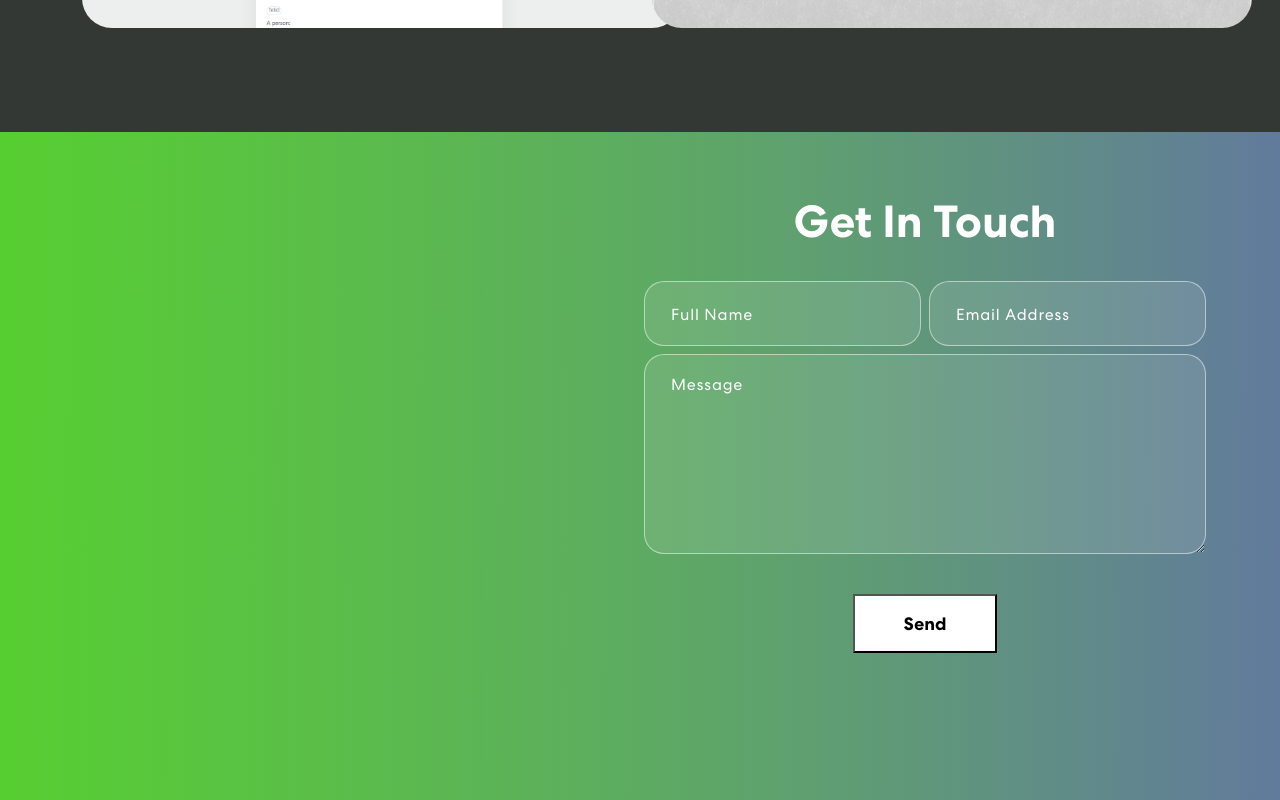
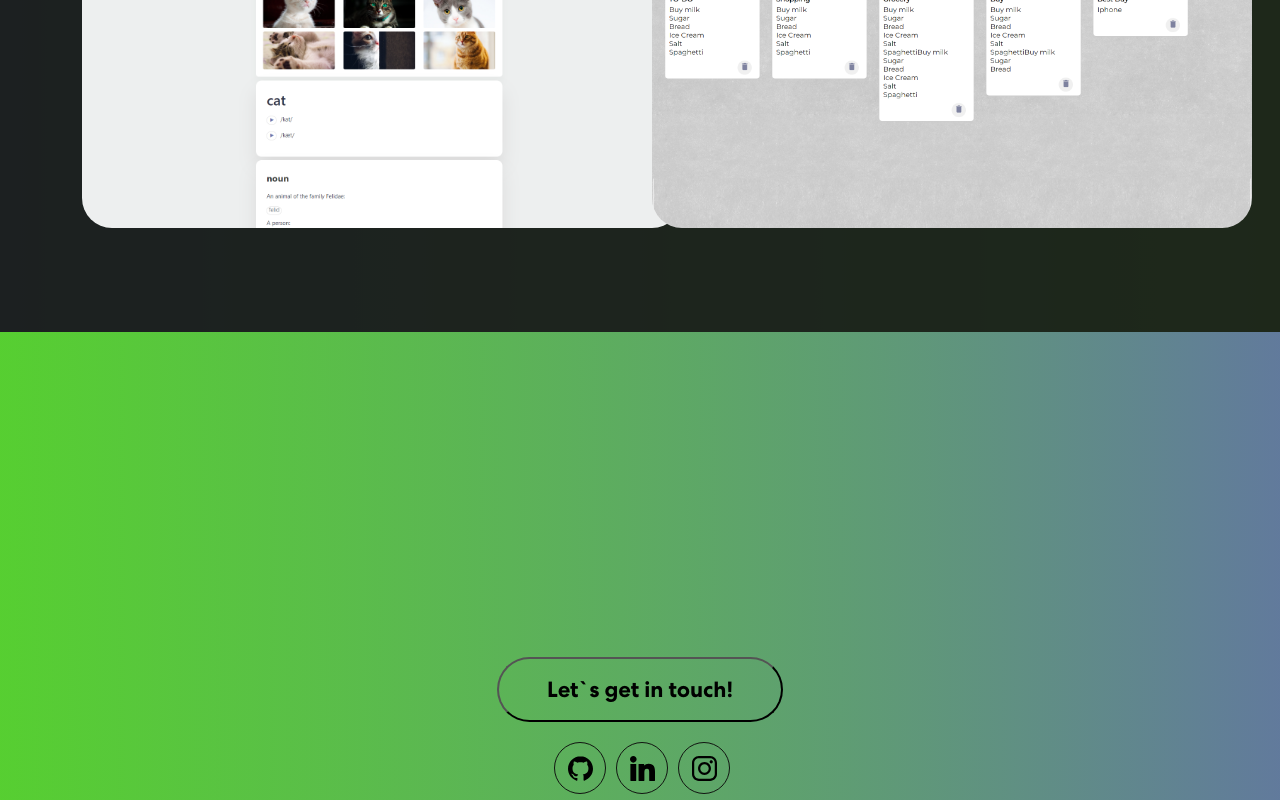
Before and after one commit to crsbka/portfolio, a React (Create React App) app: page / in a window 1280 px wide. Shown: the part 1740-2540 px from the top of the page. Built offline with nearby package versions, Linux system fonts and the light colour scheme.

Commit message:
Add Footer

```diff
--- a/src/App.css
+++ b/src/App.css
@@ -52,6 +52,7 @@ h1, h2, h3, h4, h5, h6 {
 }
 
 /* Navbar Css */
+
 nav.navbar {
   padding: 18px 0;
   position: fixed;
@@ -61,7 +62,7 @@ nav.navbar {
   transition:  0.32s ease-in-out;
 }
 nav.navbar.scrolled {
-  padding: 0px 0;
+  padding: 0 0;
   background-color: #121212;
 }
 nav.navbar a.navbar-brand {
@@ -134,13 +135,14 @@ span.navbar-text {
   position: relative;
   background-color: transparent;
   transition: 0.3s ease-in-out;
+  border-radius: 100px;
 }
 .navbar-text button span {
   z-index: 1;
 }
 .navbar-text button::before {
   content: "";
-  width: 0%;
+  width: 0;
   height: 100%;
   position: absolute;
   background-color: #fff;
@@ -148,6 +150,7 @@ span.navbar-text {
   top: 0;
   z-index: -1;
   transition: 0.3s ease-in-out;
+  border-radius: 100px;
 }
 .navbar-text button:hover {
   color: #121212;
@@ -225,7 +228,7 @@ nav.navbar .navbar-toggler[aria-expanded="true"] .navbar-toggler-icon {
   margin: 150px 50px 0 100px;
   font-weight: 400;
   color: #fff;
-  padding: 10px 34px;
+  padding: 70px 34px;
   font-size: 18px;
   text-align: justify;
 }
@@ -234,7 +237,7 @@ nav.navbar .navbar-toggler[aria-expanded="true"] .navbar-toggler-icon {
   font-size: 50px;
 }
 .banner-text h1:hover{
-  color: black;
+  color: rgba(70, 239, 44, 0.76);
   cursor: default;
   transition: 0.4s ease-in-out;
 
@@ -265,7 +268,7 @@ nav.navbar .navbar-toggler[aria-expanded="true"] .navbar-toggler-icon {
   border-radius: 80px;
   text-align: center;
   padding: 15px 50px;
-  margin-top: -60px;
+  margin-top: 20px;
 }
 
 .skill h2 {
@@ -300,7 +303,7 @@ nav.navbar .navbar-toggler[aria-expanded="true"] .navbar-toggler-icon {
 .project {
   padding: 80px 0;
   position: relative;
-  background-color: #343834;
+  background-color: rgba(23, 26, 23, 0.93);
 }
 .project h2 {
   font-size: 45px;
@@ -334,7 +337,7 @@ nav.navbar .navbar-toggler[aria-expanded="true"] .navbar-toggler-icon {
 }
 .proj-imgbx::before {
   content: "";
-  background: linear-gradient(90.21deg, #ded7da -5.91%, #814686 111.58%);
+  background: linear-gradient(90.21deg, #6d76ab -5.91%, #58e711 111.58%);
   opacity: 0.85;
   position: absolute;
   left: 0;
@@ -390,72 +393,97 @@ nav.navbar .navbar-toggler[aria-expanded="true"] .navbar-toggler-icon {
 /************ Contact form ************/
 .contact {
   background: linear-gradient(90.21deg, rgba(81, 245, 0, 0.74) -5.91%, #626dab 111.58%);
-  padding: 60px 0 200px 0;
+  padding: 300px 0 300px 0;
 }
 
-.contact h2 {
-  font-size: 45px;
+.contact button {
   font-weight: 700;
-  margin-bottom: 30px;
-}
-.contact form input, .contact form textarea {
-  width: 100%;
-  background: rgba(255, 255, 255, 0.1);
-  border: 1px solid rgba(255, 255, 255, 0.5);
-  border-radius: 20px;
-  color: #fff;
-  margin: 0 0 8px 0;
-  padding: 18px 26px;
-  font-weight: 500;
-  font-size: 18px;
-  letter-spacing: 0.8px;
-  transition: 0.3s ease-in-out;
-}
-.contact form input:focus, .contact form textarea:focus {
-  background: rgba(255, 255, 255, 1);
-  color: #121212;
-}
-.contact form input::placeholder, .contact form textarea::placeholder {
-  font-size: 16px;
-  font-weight: 400;
-  color: #fff;
-}
-.contact form input:focus::placeholder, .contact form textarea:focus::placeholder {
-  color: #121212;
-  opacity: 0.8;
-}
-.contact form button {
-  font-weight: 700;
-  color: #000;
-  background-color: #fff;
+  color: #000000;
+  background-color: #fff0;
   padding: 14px 48px;
-  font-size: 18px;
+  font-size: 22px;
   margin-top: 25px;
-  border-radius: 0;
   position: relative;
   transition: 0.3s ease-in-out;
+  border-radius: 100px;
 }
-.contact form button span {
-  z-index: 1;
-  position: relative;
-}
-.contact form button:hover {
-  color: #fff;
-}
-.contact form button::before {
+
+.contact button::before {
   content: "";
-  background: #121212;
+  background: #67e500;
   width: 0;
   height: 100%;
   position: absolute;
   top: 0;
   left: 0;
-  z-index: 0;
+  z-index: -1;
+  transition: 0.3s ease-in-out;
+  border-radius: 100px;
+}
+.contact button:hover::before {
+  width: 100%;
+}
+
+.contact button:hover {
+  color: #171a17;
+}
+
+
+
+
+
+/*** contact social icon**/
+.contact .social-icon {
+  display: inline-block;
+  margin-left: 14px;
+  margin-top: 20px;
+}
+.contact .social-icon a {
+  width: 52px;
+  height: 52px;
+  background: rgba(217, 217, 217, 0);
+  display: inline-flex;
+  border-radius: 50%;
+  margin-right: 10px;
+  align-items: center;
+  justify-content: center;
+  line-height: 1;
+  border: 1px solid rgb(17, 21, 17);
+}
+.contact .social-icon a::before {
+  content: "";
+  width: 52px;
+  height: 52px;
+  position: absolute;
+  background-color: rgba(98, 220, 15, 0.35);
+  border-radius: 50%;
+  transform: scale(0);
   transition: 0.3s ease-in-out;
 }
-.contact form button:hover::before {
-  width: 100%;
+.contact .social-icon a:hover::before {
+  transform: scale(1);
 }
+.contact .social-icon a img {
+  width: 50%;
+  z-index: 1;
+  transition: 0.3s ease-in-out;
+}
+.contact .social-icon a:hover img {
+  filter: brightness(0) saturate(100%) invert(0%) sepia(7%) saturate(98%) hue-rotate(346deg) brightness(95%) contrast(86%);
+}
+
+
+/***Footer***/
+.footer{
+  background: rgba(23, 26, 23, 0.93);
+  text-align: center;
+  padding: 25px 50px;
+}
+.footer h6{
+margin-bottom: 10px;
+}
+
+
 
 
 .App-header {
--- a/src/App.js
+++ b/src/App.js
@@ -3,7 +3,9 @@ import NavBar from "./components/NavBar";
 import Banner from "./components/Banner";
 import {Skills} from "./components/Skills"
 import {Projects} from "./components/Projects";
-import {Contact} from "./components/Contact";
+import Contact from "./components/Contact";
+import Footer from "./components/Footer";
+
 
 
 function App() {
@@ -15,6 +17,10 @@ function App() {
             <Skills/>
             <Projects/>
             <Contact/>
+            <Footer />
+
+
+
         </div>
     );
 }
--- a/src/components/Contact.js
+++ b/src/components/Contact.js
@@ -1,84 +1,23 @@
-import {useState} from "react";
-import {Container, Row, Col} from "react-bootstrap";
+import React from "react";
+import navIcon3 from "../assets/img/github-logo.svg";
+import navIcon2 from "../assets/img/linkedin-logo.svg";
+import navIcon1 from "../assets/img/instagram-logo.svg";
 
 
-export const Contact = () => {
-    const formInitialDetails = {
-        fullName: '',
-        email: '',
-        message: ''
-    }
-    const [formDetails, setFormDetails] = useState(formInitialDetails);
-    const [buttonText, setButtonText] = useState('Send');
-    const [status, setStatus] = useState({});
-
-    const onFormUpdate = (category, value) => {
-        setFormDetails({
-            ...formDetails,
-            [category]: value
-        })
-    }
-
-    const handleSubmit = async (e) => {
-        e.preventDefault();
-        setButtonText("Sending...");
-        let response = await fetch("http://localhost:5000/contact", {
-            method: "POST",
-            headers: {
-                "Content-Type": "application/json;charset=utf-8",
-            },
-            body: JSON.stringify(formDetails),
-        });
-        setButtonText("Send");
-        let result = await response.json();
-        setFormDetails(formInitialDetails);
-        if (result.code == 200) {
-            setStatus({succes: true, message: 'Message sent successfully'});
-        } else {
-            setStatus({succes: false, message: 'Something went wrong, please try again later.'});
-        }
-    };
+export default function Contact() {
 
     return (
-        <section className="contact">
-            <Container>
-                <Row className="align-items-center">
-                    <Col size={12} md={6}>
+        <div className="contact">
+            <div className="contact-button">
+                <button onClick={() => window.location = 'mailto:crsbka@bk.ru'}>Let`s get in touch!</button>
+            </div>
+            <div className="social-icon">
+                <a href="https://github.com/crsbka"><img src={navIcon3} alt="git"/></a>
+                <a href="https://www.linkedin.com/in/kristina-laktiushkina/"><img src={navIcon2} alt="linkedin"/></a>
+                <a href="https://www.instagram.com/crsbka/?hl=en"><img src={navIcon1} alt="insta"/></a>
+            </div>
+        </div>
 
-                    </Col>
-                    <Col size={12} md={6}>
+    )
 
-
-                        <div className="getintouch">
-                            <h2>Get In Touch</h2>
-                            <form onSubmit={handleSubmit}>
-                                <Row>
-                                    <Col size={12} sm={6} className="px-1">
-                                        <input type="text" value={formDetails.fullName} placeholder="Full Name"
-                                               onChange={(e) => onFormUpdate('fullName', e.target.value)}/>
-                                    </Col>
-                                    <Col size={12} sm={6} className="px-1">
-                                        <input type="email" value={formDetails.email} placeholder="Email Address"
-                                               onChange={(e) => onFormUpdate('email', e.target.value)}/>
-                                    </Col>
-                                    <Col size={12} className="px-1">
-                                        <textarea rows="6" value={formDetails.message} placeholder="Message"
-                                                  onChange={(e) => onFormUpdate('message', e.target.value)}></textarea>
-                                        <button type="submit"><span>{buttonText}</span></button>
-                                    </Col>
-                                    {
-                                        status.message &&
-                                        <Col>
-                                            <p className={status.success === false ? "danger" : "success"}>{status.message}</p>
-                                        </Col>
-                                    }
-                                </Row>
-                            </form>
-                        </div>
-
-                    </Col>
-                </Row>
-            </Container>
-        </section>
-    )
 }
--- /dev/null
+++ b/src/components/Footer.js
@@ -0,0 +1,16 @@
+import React from "react";
+
+export default function Footer() {
+
+    const name = "Kristina Laktiushkina";
+    const currentDate = new Date();
+    const year = currentDate.getFullYear();
+
+    return (
+        <div className="footer">
+            <h6>Created by {name}</h6>
+            <p>{year}</p>
+        </div>
+    )
+
+}
--- a/src/components/NavBar.js
+++ b/src/components/NavBar.js
@@ -55,10 +55,9 @@ export default function NavBar() {
                                                                                                         alt="linkedin"/></a>
                                       <a href="https://www.instagram.com/crsbka/?hl=en"><img src={navIcon1}
                                                                                              alt="insta"/></a>
-
                                       </div>
                                       <button className="vvd"
-                                              onClick={() => console.log("connect")}><span>Contact me</span></button>
+                                              onClick={() => window.location = 'mailto:crsbka@bk.ru'}>Contact Me</button>
                                       </span>
 
                 </Navbar.Collapse>
--- a/src/components/Projects.js
+++ b/src/components/Projects.js
@@ -44,9 +44,7 @@ export const Projects = () => {
                     <Col size={12}>
                         <div>
                             <h2>Projects</h2>
-
                             <Row>
-
                                 {
                                     projects.map((project, index) => {
                                         return (
@@ -57,7 +55,6 @@ export const Projects = () => {
                                         )
                                     })
                                 }
-
                             </Row>
                         </div>
                     </Col>
```
